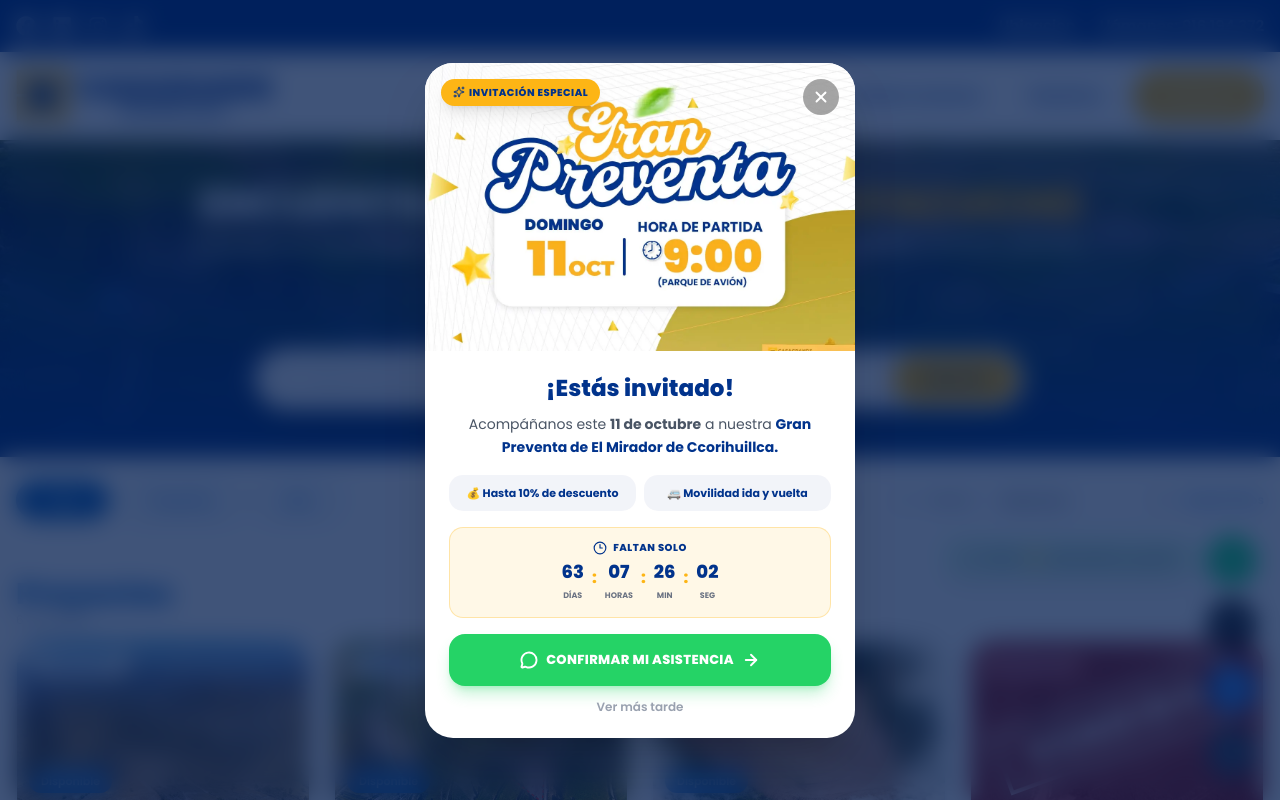
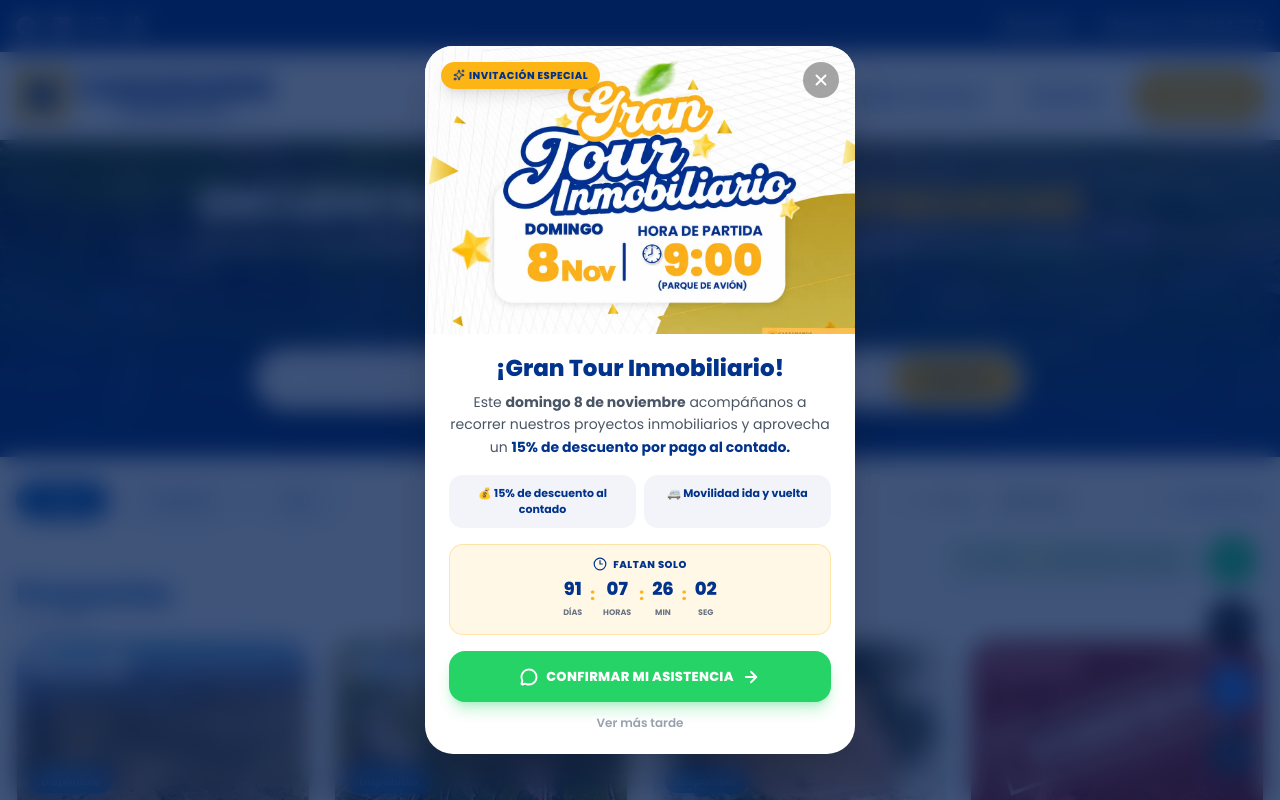
Before and after one commit to henri12356/Casagrande-bienes-y-raices, a Next.js app: page /inmuebles in a window 1280 px wide. Shown: the top 800 px of the page. Built offline with nearby package versions, Linux system fonts and the light colour scheme.

Commit message:
avanzando

```diff
--- a/app/LanzamientoPopup.tsx
+++ b/app/LanzamientoPopup.tsx
@@ -1,3 +1,4 @@
+
 "use client";
 
 import Image from "next/image";
@@ -30,9 +31,9 @@ export default function LanzamientoPopup() {
     return () => clearTimeout(timer);
   }, []);
 
-  // CONTADOR
+  // CONTADOR - 8 DE NOVIEMBRE DE 2026, 9:00 AM
   useEffect(() => {
-    const fechaEvento = new Date("2026-10-11T09:00:00-05:00");
+    const fechaEvento = new Date("2026-11-08T09:00:00-05:00");
 
     const actualizarContador = () => {
       const ahora = new Date();
@@ -46,11 +47,12 @@ export default function LanzamientoPopup() {
           segundos: 0,
           finalizado: true,
         });
-
         return;
       }
 
-      const dias = Math.floor(diferencia / (1000 * 60 * 60 * 24));
+      const dias = Math.floor(
+        diferencia / (1000 * 60 * 60 * 24)
+      );
 
       const horas = Math.floor(
         (diferencia / (1000 * 60 * 60)) % 24
@@ -88,7 +90,7 @@ export default function LanzamientoPopup() {
   const numeroWhatsapp = "51916194372";
 
   const mensajeWhatsapp = encodeURIComponent(
-    "Hola, vi la invitación de la Gran Preventa de El Mirador de Ccorihuillca y deseo confirmar mi asistencia."
+    "Hola, vi la invitación del Gran Tour Inmobiliario del 8 de noviembre de Casagrande Bienes Raíces y deseo confirmar mi asistencia."
   );
 
   const whatsappUrl = `https://wa.me/${numeroWhatsapp}?text=${mensajeWhatsapp}`;
@@ -99,7 +101,7 @@ export default function LanzamientoPopup() {
     <section
       role="dialog"
       aria-modal="true"
-      aria-label="Gran Preventa El Mirador de Ccorihuillca"
+      aria-label="Gran Tour Inmobiliario - 8 de noviembre"
       onClick={(e) => {
         if (e.target === e.currentTarget) {
           cerrarPopup();
@@ -107,7 +109,7 @@ export default function LanzamientoPopup() {
       }}
       className="fixed inset-0 z-[9999] flex items-end justify-center bg-[#001B4D]/75 px-0 backdrop-blur-md sm:items-center sm:px-4"
     >
-      <div className="relative w-full max-w-[430px] overflow-hidden rounded-t-[28px] bg-white shadow-2xl sm:rounded-[28px]">
+      <div className="relative max-h-[95dvh] w-full max-w-[430px] overflow-y-auto rounded-t-[28px] bg-white shadow-2xl sm:rounded-[28px]">
 
         {/* BOTÓN CERRAR */}
         <button
@@ -122,8 +124,8 @@ export default function LanzamientoPopup() {
         {/* IMAGEN PROMOCIONAL */}
         <div className="relative w-full">
           <Image
-            src="/preventa.webp"
-            alt="Gran Preventa El Mirador de Ccorihuillca"
+            src="/tour.webp"
+            alt="Gran Tour Inmobiliario Casagrande - 8 de noviembre"
             width={1200}
             height={1200}
             priority
@@ -143,17 +145,18 @@ export default function LanzamientoPopup() {
         <div className="px-5 py-5 sm:px-6">
 
           {/* TÍTULO */}
-          <h3 className="text-center text-[23px] font-black text-[#01338C]">
-            ¡Estás invitado!
+          <h3 className="text-center text-[23px] font-black leading-tight text-[#01338C]">
+            ¡Gran Tour Inmobiliario!
           </h3>
 
           {/* TEXTO */}
           <p className="mt-2 text-center text-[14px] leading-relaxed text-gray-600">
-            Acompáñanos este{" "}
-            <strong>11 de octubre</strong>{" "}
-            a nuestra{" "}
+            Este{" "}
+            <strong>domingo 8 de noviembre</strong>{" "}
+            acompáñanos a recorrer nuestros proyectos
+            inmobiliarios y aprovecha un{" "}
             <span className="font-bold text-[#01338C]">
-              Gran Preventa de El Mirador de Ccorihuillca.
+              15% de descuento por pago al contado.
             </span>
           </p>
 
@@ -162,7 +165,7 @@ export default function LanzamientoPopup() {
 
             <div className="rounded-xl bg-[#01338C]/5 px-3 py-2.5 text-center">
               <p className="text-[11px] font-bold text-[#01338C]">
-                💰 Hasta 10% de descuento
+                💰 15% de descuento al contado
               </p>
             </div>
 
@@ -248,12 +251,11 @@ export default function LanzamientoPopup() {
                 </div>
 
               </div>
-
             </div>
           ) : (
             <div className="mt-4 rounded-xl bg-[#FDB515]/15 px-3 py-3 text-center">
               <p className="text-[12px] font-black text-[#01338C]">
-                🔥 ¡La Gran Preventa es hoy!
+                🏡 ¡El Gran Tour Inmobiliario ha comenzado!
               </p>
             </div>
           )}
--- a/app/data/propiedades.json
+++ b/app/data/propiedades.json
@@ -7,7 +7,7 @@
     "subtitulo": "",
     "categoria": "Proyecto",
     "ubicacion": "Sector Ccorihuillca, a 15 minutos del Grifo Ayacucho",
-    "precioDesdeSol": "S/ 20,000",
+    "precioDesdeSol": "S/ 24,000",
     "imagen": "/MIRADOR/MIRADOR01.webp",
     "etiquetas": ["Preventa", "Lotes desde 200 m²", "Acceso vehicular"],
     "descripcion": "EL MIRADOR DE CCORIHUILLCA es un nuevo proyecto inmobiliario ubicado en el sector de Ccorihuillca, a solo 15 minutos del Grifo Ayacucho y a 4 minutos del centro de Ccorihuillca Chico. El proyecto se encuentra en etapa de preventa y cuenta con 70 lotes de 200 m², 500 m² y 1,000 m². Los lotes de 200 m² están disponibles desde S/ 20,000. Todos los terrenos cuentan con acceso vehicular y se encuentran en un sector con servicios de agua, luz, centro educativo initial, posta médica, parque y cancha de fútbol. Es una excelente alternativa para construir una casa de campo, vivienda familiar o realizar una inversión con proyección de valorización.",
@@ -20,7 +20,7 @@
     ],
     "stockLotes": {
       "total": 64,
-      "restantes": 50,
+      "restantes": 30,
       "actualizado": "05/10/2026"
     },
     "planos": {
@@ -50,7 +50,7 @@
       },
       {
         "label": "Precio desde",
-        "value": "S/ 18,000"
+        "value": "S/ 20,000"
       },
       {
         "label": "Lote desde",
@@ -106,7 +106,7 @@
     "ubicacionImagen": "/hero03.webp",
     "mapsUrl": "https://maps.app.goo.gl/QHiL6G21HVgjy6pL6",
     "descuento": {
-      "titulo": "Preventa: lotes de 200 m² en El Mirador de Ccorihuillca desde S/ 18,000",
+      "titulo": "Preventa: lotes de 200 m² en El Mirador de Ccorihuillca desde S/ 20,000",
       "imagen": "/ELMIRADOR/ELMIRADOR-PROMO.webp"
     },
     "contacto": {
```
Also changed, not shown: public/preventa.webp (deleted), public/tour.webp (added).
